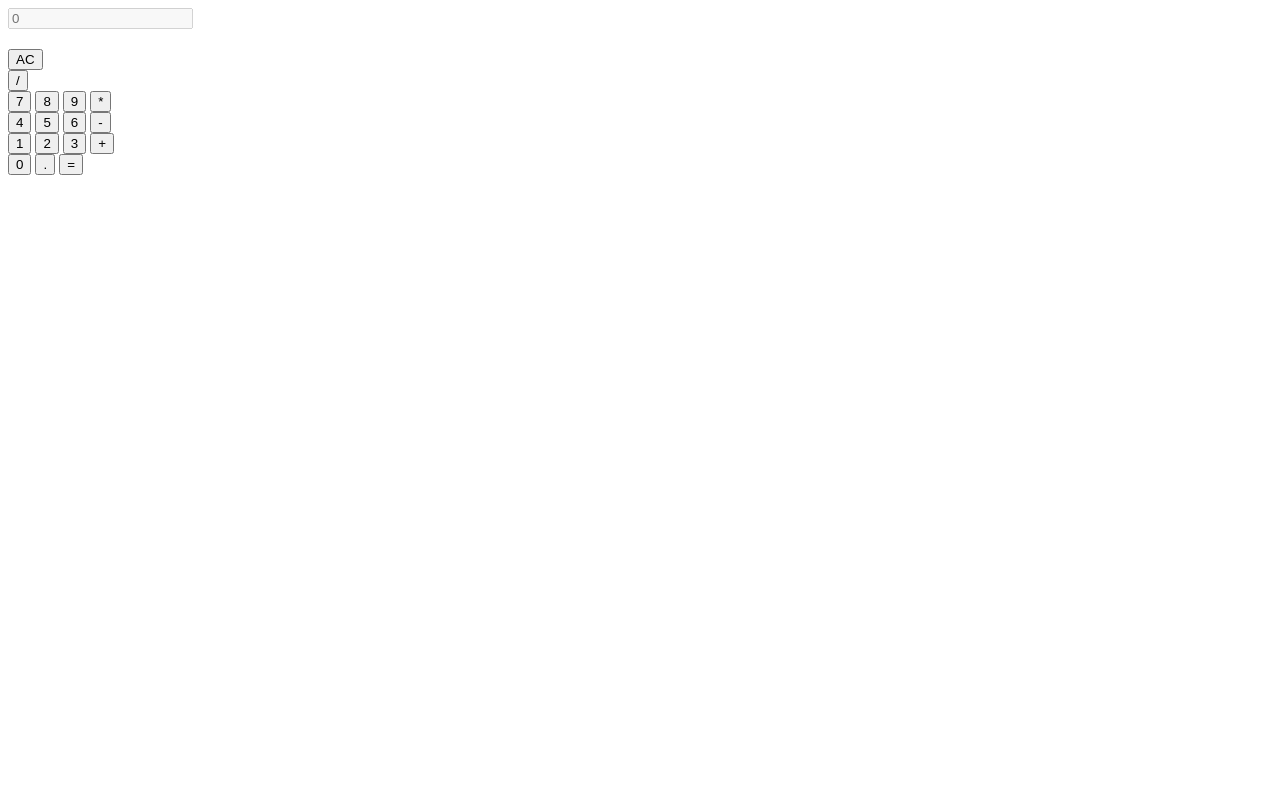
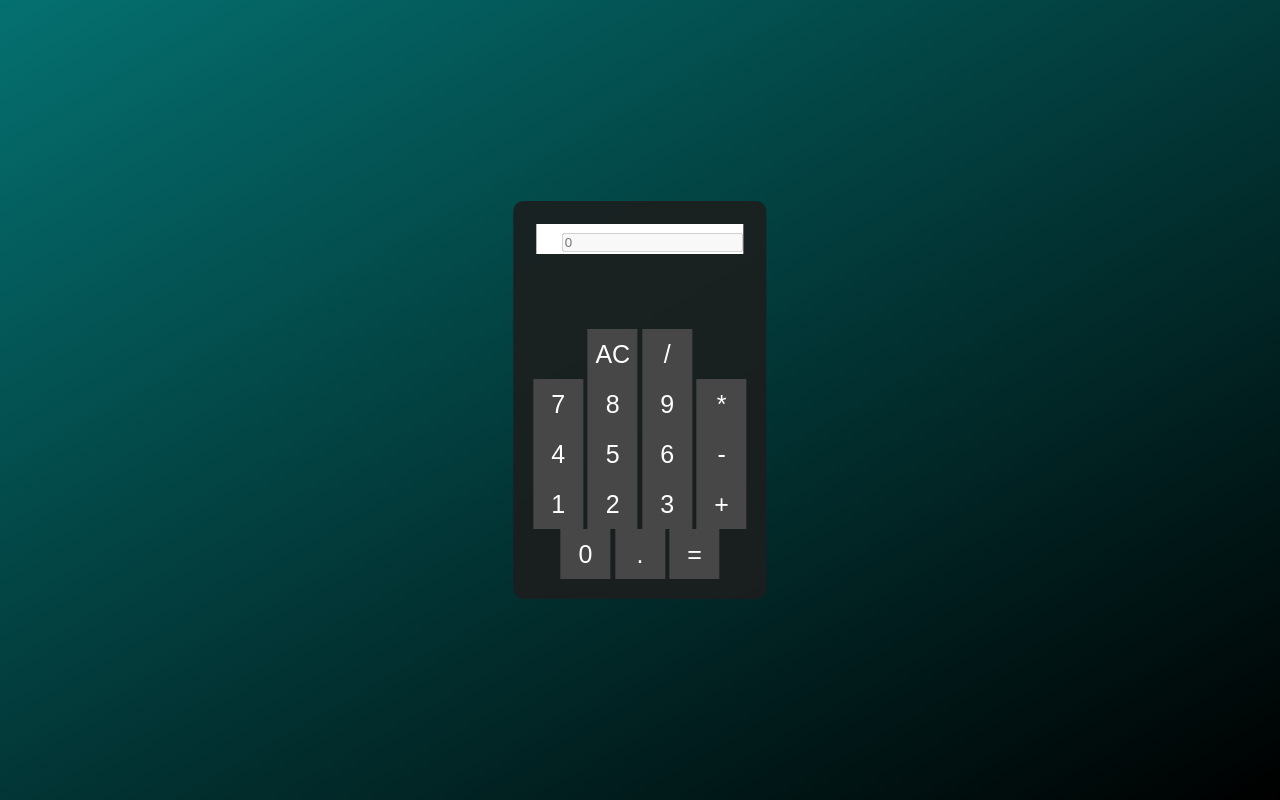
Before and after one commit to matheushodecker/calculadora, a plain HTML site: page index.html in a window 1280 px wide. Drawn offline with Linux system fonts and the light colour scheme.

Commit message:
calculadora.html ------> index.html

```diff
--- a/calculadora.css
+++ b/calculadora.css
@@ -0,0 +1,41 @@
+* {
+    padding: 0;
+    margin: 0;
+    box-sizing: border-box;
+  }
+  body {
+    background: linear-gradient(150deg, rgb(5, 112, 112), rgb(0, 0, 0));
+    height: 100vh;
+    color: #ffffff;
+    text-align: center;
+    font-family: Arial, Helvetica, sans-serif;
+  }
+  .calculator {
+    background-color: #1d1d1de0;
+    position: absolute;
+    top: 50%;
+    left: 50%;
+    transform: translate(-50%, -50%);
+    padding: 20px;
+    border-radius: 10px;
+  }
+  button {
+    width: 50px;
+    height: 50px;
+    font-size: 25px;
+    cursor: pointer;
+    border: none;
+    background-color: #474747;
+    color: #ffffff;
+  }
+  button:hover {
+    background-color: #383838;
+  }
+  .display {
+    background-color: #ffffff;
+    height: 30px;
+    color: #ffffff;
+    font-size: 25px;
+    text-align: end;
+    margin: 3px;
+  }
--- a/calculadora.html
+++ b/index.html
@@ -15,12 +15,11 @@
             <input id="display" placeholder="0" disabled>
             <h2 id="history"></h2>
         </div>
-
+<br><br><br><br>
         <!-- <BUTTONS -->
         <div class="row">
             <button class="button purple-text" id="" onclick="limpar()">AC</button>
-            <div></div>
-            <div></div>
+
             <button class="button gray" id="" onclick="add_operador('/')">/</button>
         </div>
 
```
Also changed, not shown: script.js (line endings or trailing spaces).
